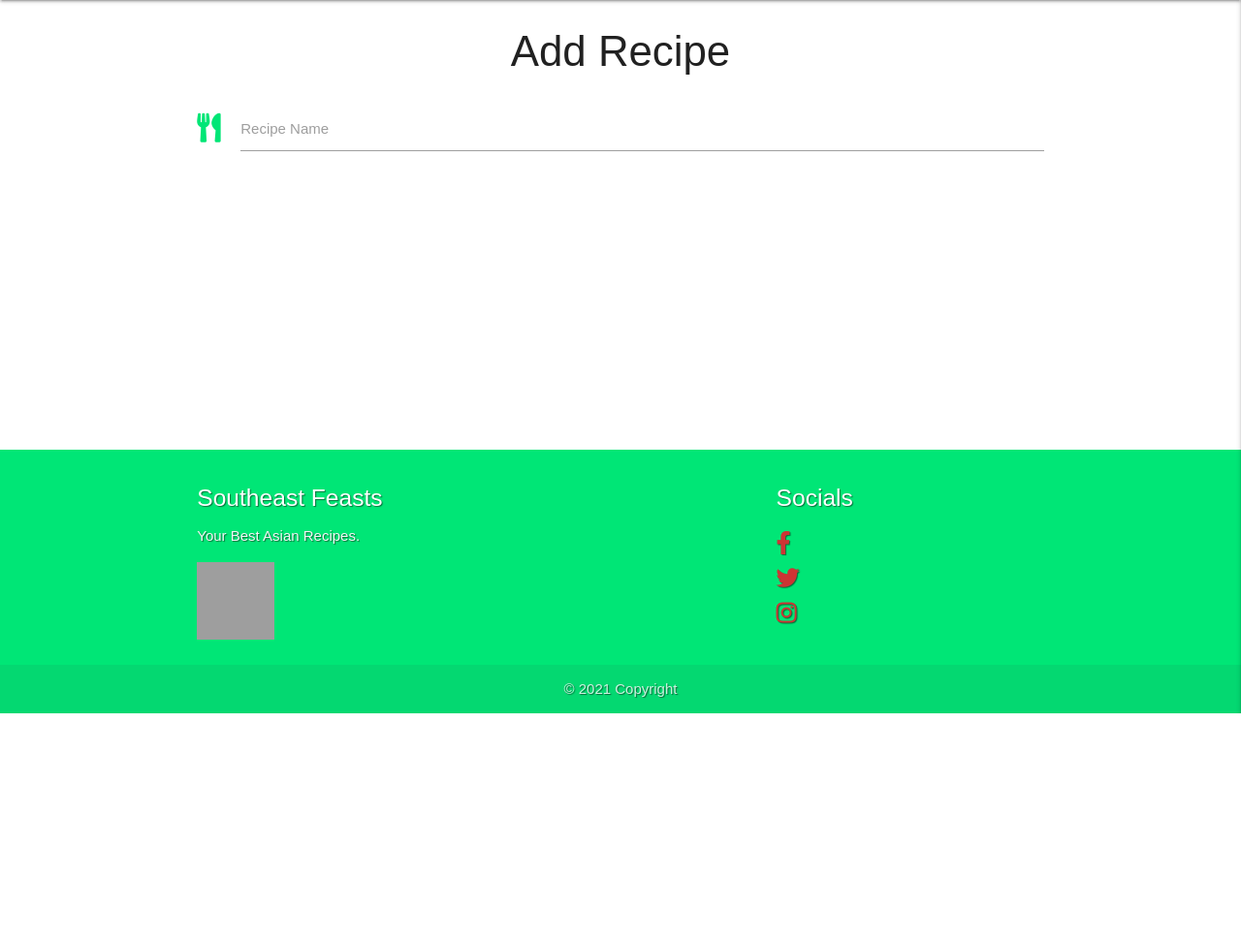
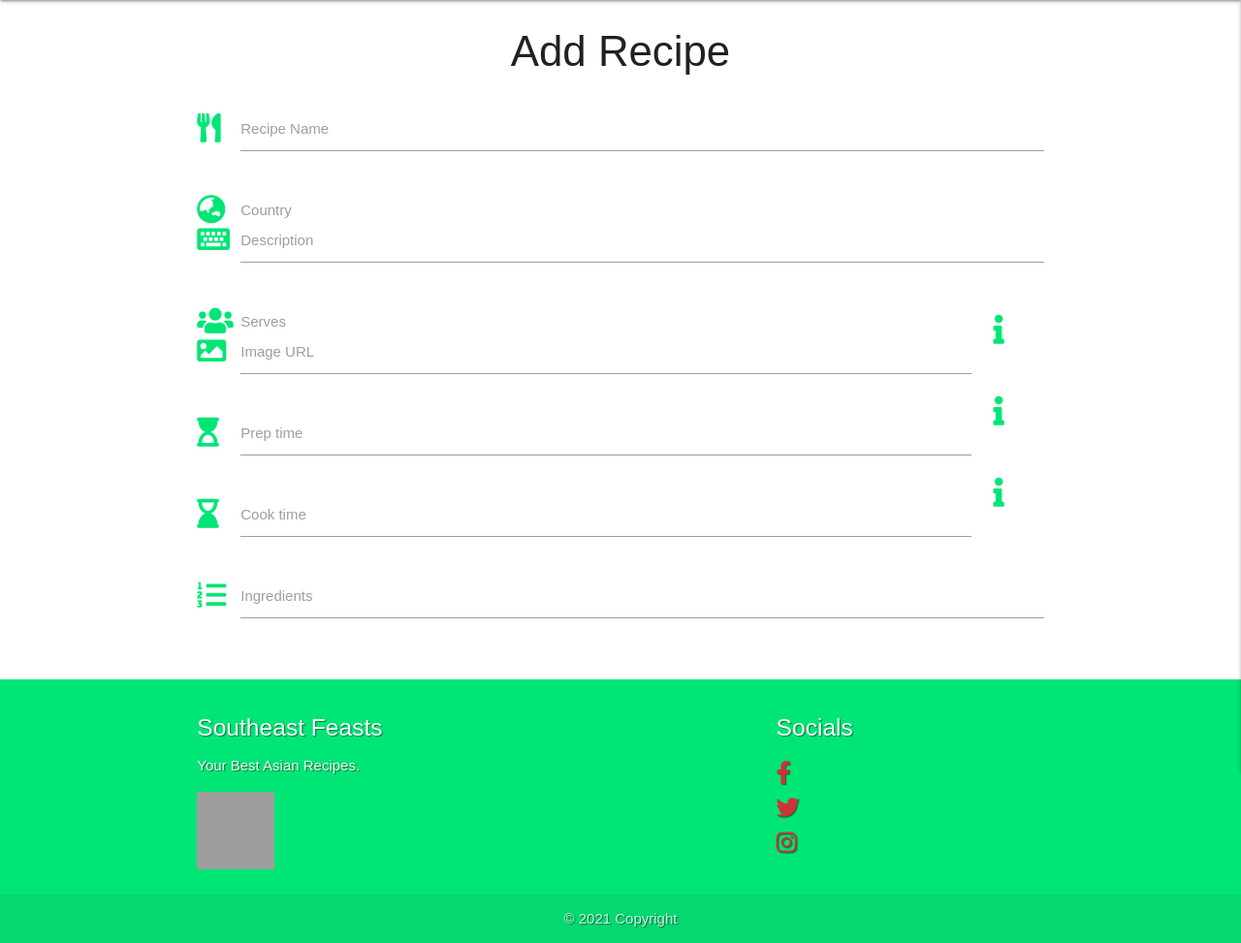
Before and after one commit to lukehanson2429/southeast-feasts, a Flask app: page /add_recipe in a window 1280 px wide. Shown: the part 64-1037 px from the top of the page at 97% size. Before the commit the page ends 800 px from the top, so only its background shows below. Run offline with Flask 2, Linux system fonts and the light colour scheme; some libraries are stand-ins or nearby versions; some web fonts are replaced; grey boxes are pictures that could not be loaded.

Commit message:
recipe_name, country, description, image_url, prep/cook time and ingredients input form fields added using materalize & custom fontawesome icons added

```diff
--- a/templates/add_recipe.html
+++ b/templates/add_recipe.html
@@ -9,10 +9,82 @@
       <div class="row">
         <div class="input-field col s12">
           <i class="fas fa-utensils prefix green-text text-accent-3"></i>
-          <input id="icon_prefix" type="text" class="validate">
-          <label for="icon_prefix">Recipe Name</label>
+          <input id="recipe_name" name="recipe_name" minlength="5" maxlength="50"
+                type="text" class="validate" required>
+          <label for="recipe_name">Recipe Name</label>
         </div>
-
+        <div class="input-field col s12">
+            <i class="fas fa-globe-asia prefix green-text text-accent-3"></i>
+    <select name="country">
+      <option value="" disabled selected>Choose Country</option>
+      <option value="1">Thailand</option>
+      <option value="2">Vietnam</option>
+      <option value="3">Cambodia</option>
+      <option value="4">Laos</option>
+      <option value="5">Indonesia</option>
+      <option value="6">Malaysia</option>
+      <option value="7">Phillipines</option>
+      <option value="8">Singapore</option>
+      <option value="9">Myanmar</option>
+    </select>
+    <label>Country</label>
+  </div>
+  <div class="input-field col s12">
+          <i class="fas fa-keyboard prefix green-text text-accent-3"></i>
+          <input id="description" name="description" minlength="5" maxlength="50"
+                type="text" class="validate" required>
+          <label for="description">Description</label>
+        </div>
+        <div class="input-field col s12">
+            <i class="fas fa-users prefix green-text text-accent-3"></i>
+    <select name="serves">
+      <option value="" disabled selected>Serves how many?</option>
+      <option value="1">1</option>
+      <option value="2">2</option>
+      <option value="3">3</option>
+      <option value="4">4</option>
+      <option value="5">5</option>
+      <option value="6">6</option>
+      <option value="7">7</option>
+      <option value="8">8</option>
+    </select>
+    <label>Serves</label>
+  </div>
+  <div class="input-field col s11">
+                    <i class="fas fa-image prefix green-text text-accent-3"></i>
+                    <input id="image_url" name="image_url" type="text" minlength="5" maxlength="50" class= "validate" required>
+                    <label for="image_url">Image URL</label>
+                </div>
+                <div class="col s1">
+                    <i class="fas fa-info fa-2x tooltipped green-text text-accent-3" data-position="left"
+                        data-tooltip="Find image online and copy link address into text input field for custom image."></i>
+                </div>
+    <div class="input-field col s11">
+          <i class="fas fa-hourglass-start prefix green-text text-accent-3"></i>
+          <input id="prep_time" name="prep_time" minlength="5" maxlength="9"
+                type="text" class="validate" required>
+          <label for="prep_time">Prep time</label>
+        </div>
+        <div class="col s1">
+                    <i class="fas fa-info fa-2x tooltipped green-text text-accent-3" data-position="left"
+                        data-tooltip="Format of prep time to be added as per the following examples 10mins, 20mins, 1hr30mins"></i>
+                </div>
+                <div class="input-field col s11">
+          <i class="fas fa-hourglass-end prefix green-text text-accent-3"></i>
+          <input id="cook_time" name="cook_time" minlength="5" maxlength="9"
+                type="text" class="validate" required>
+          <label for="cook_time">Cook time</label>
+        </div>
+        <div class="col s1">
+                    <i class="fas fa-info fa-2x tooltipped green-text text-accent-3" data-position="left"
+                        data-tooltip="Format of cook time to be added as per the following examples 10mins, 20mins, 1hr30mins"></i>
+                </div>
+        <div class="input-field col s12">
+          <i class="fas fa-list-ol prefix green-text text-accent-3"></i>
+          <input id="ingredients" name="ingredients" minlength="5" maxlength="50"
+                type="text" class="materialize-textarea" required>
+          <label for="ingredients">Ingredients</label>
+        </div>
       </div>
     </form>
   </div>
```
